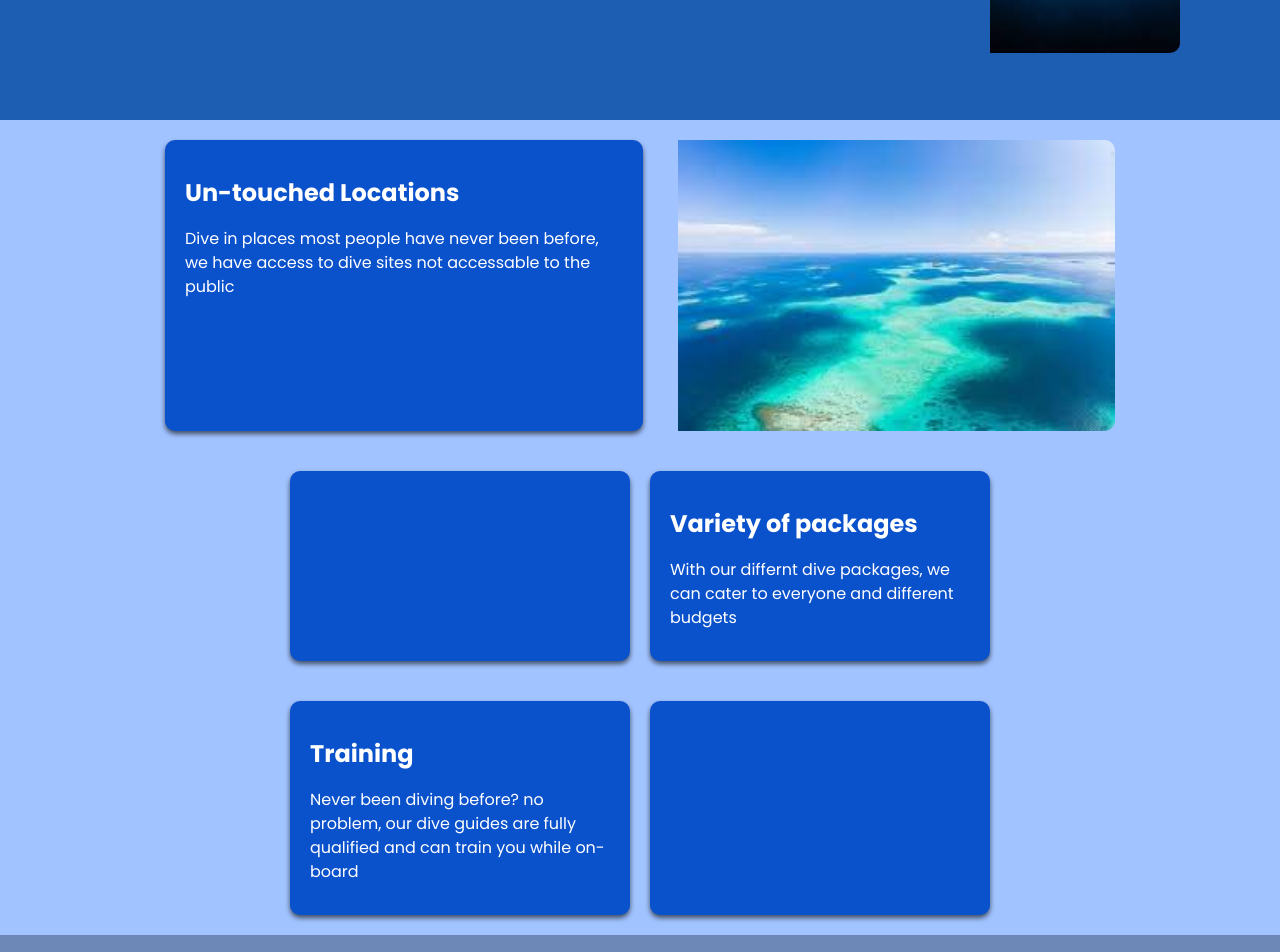
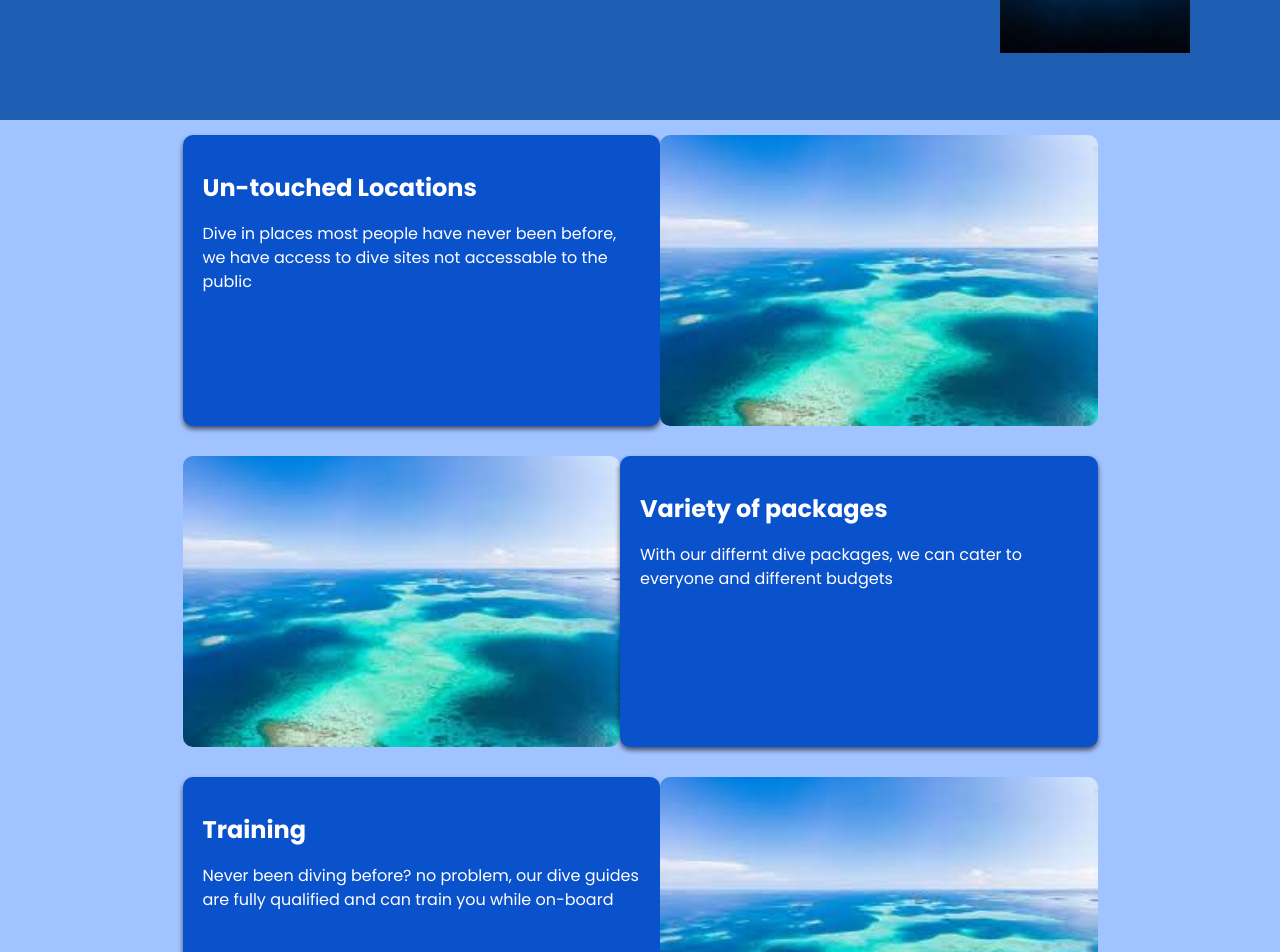
Before and after one commit to Euancc/Trial-react-build, a React (Vite) app in the folder Trial react build/: page / in a window 1280 px wide. Shown: the part 340-1292 px from the top of the page. Built offline with nearby package versions, Linux system fonts and the light colour scheme.

Commit message:
box radius fixed

```diff
--- a/Trial react build/src/components/Boxes.css
+++ b/Trial react build/src/components/Boxes.css
@@ -9,19 +9,20 @@
   background: #0a51cc;
   color: #fff;
   border-radius: 10px;
-  margin: 20px 10px;
+
   box-shadow: 0 3px 5px rgba(0, 0, 0, 0.6);
   padding: 15px 20px;
   max-width: 600px;
 }
 
-img {
+.box-sect img {
+  padding: 0%;
   flex: 1;
   border-radius: 10px;
   max-width: 600px;
-  margin: 20px 10px;
 }
 
 .box-sect {
   display: flex;
+  margin: 15px;
 }
--- a/Trial react build/src/components/Boxes.jsx
+++ b/Trial react build/src/components/Boxes.jsx
@@ -17,7 +17,7 @@ function Boxes() {
         </div>
 
         <div className="box-sect">
-          <div className="box"></div>
+          <img src="untouched.jpg" />
           <div className="box">
             <h2>Variety of packages</h2>
             <p>
@@ -35,7 +35,7 @@ function Boxes() {
               qualified and can train you while on-board
             </p>
           </div>
-          <div className="box"></div>
+          <img src="untouched.jpg" />
         </div>
       </div>
     </section>
```
